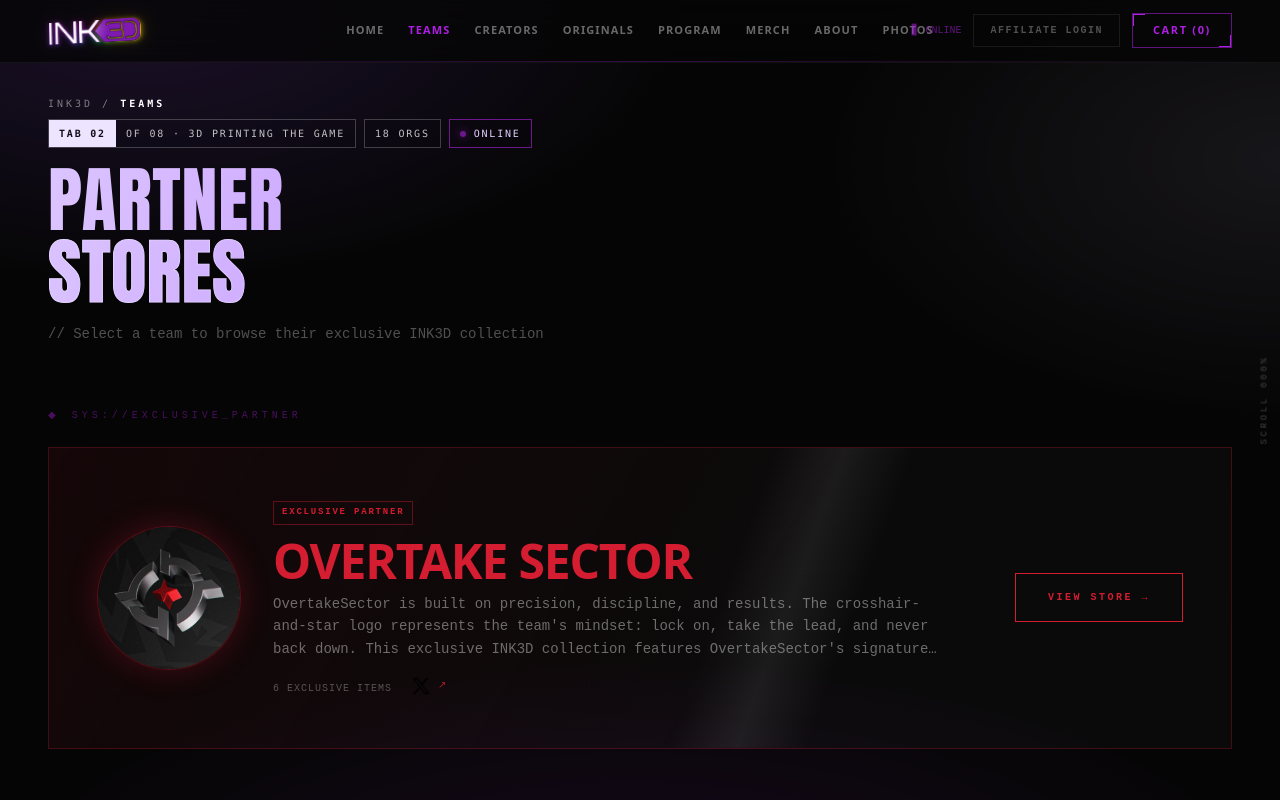
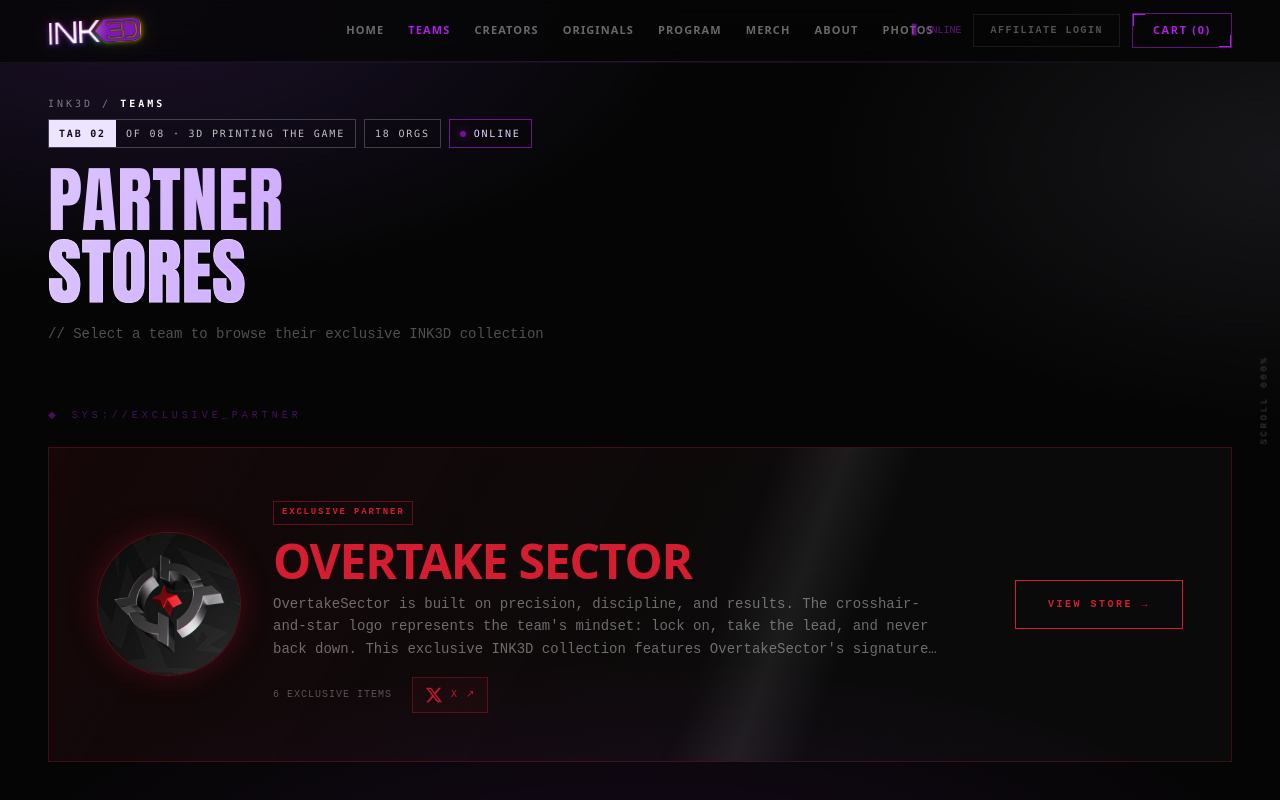
Before and after one commit to L0vKuro/Ink3D, a Next.js app: page /teams in a window 1280 px wide. Shown: the top 800 px of the page. Built offline with nearby package versions, Linux system fonts and the light colour scheme.

Commit message:
Update page.js

```diff
--- a/app/teams/page.js
+++ b/app/teams/page.js
@@ -6,7 +6,11 @@ import Nav from "../components/Nav";
 import Footer from "../components/Footer";
 import ProductImage from "../components/ProductImage";
 import TeamCard from "../components/TeamCard";
+import SocialLinks from "../components/SocialLinks";
 import { useCart } from "../context/CartContext";
+// SOCIAL LINKS: use  social: { label: "X", href: "..." }   for one,
+//               or   socials: [ { label: "X", href: "..." }, { label: "Instagram", href: "..." } ]   for many.
+// X, Instagram, TikTok, YouTube and Twitch icons are drawn automatically from the label.
 const teams = [
   {
     id: "overtakesector",
@@ -54,7 +58,7 @@ const teams = [
     socials: [
       { label: "Instagram", icon: "/insta.png", href: "https://www.instagram.com/earnyourmedal" },
       { label: "X", icon: "/twitter icon.png", href: "https://x.com/EarnYourMedal" },
-      ],
+    ],
     description:"Welcome to the official home of EYM, a competitive gaming brand built for the relentless. Rooted deep in the esports scene, EYM represents grit, tactical dominance, and a unified community of gamers who play to win. Explore our exclusive lineups, connect with the squad, and wear the iconic iron-shield skull logo with pride.",
     items: [
      { name: "KEYCHAIN", price: "$5.00", tag: "KEYCHAIN", image: "/eym-keychain.png" },
@@ -317,27 +321,9 @@ export default function Teams() {
                           {team.description}
                         </p>
                       )}
-                      <div className="flex items-center justify-center md:justify-start gap-5 font-mono-custom text-[10px] tracking-widest text-white/30">
+                      <div className="flex items-center justify-center md:justify-start gap-5 flex-wrap font-mono-custom text-[10px] tracking-widest text-white/30">
                         <span>{team.items.length} EXCLUSIVE ITEMS</span>
-                        {team.social && (
-                          <Link
-                            href={team.social.href}
-                            target="_blank"
-                            rel="noopener noreferrer"
-                            onClick={(e) => e.stopPropagation()}
-                            style={{ color: team.color + 'cc' }}
-                            className="transition-colors"
-                          >
-                            {team.social.icon ? (
-                              <span className="inline-flex items-center gap-2">
-                                <Image src={team.social.icon} alt={team.social.label} width={18} height={18} className="object-contain" />
-                                <span>↗</span>
-                              </span>
-                            ) : (
-                              <>[ {team.social.label} ↗ ]</>
-                            )}
-                          </Link>
-                        )}
+                        <SocialLinks entity={team} color={team.color} />
                       </div>
                     </div>
                     <div
@@ -386,27 +372,8 @@ export default function Teams() {
                 <h2 className="text-4xl md:text-6xl font-black tracking-tight leading-none mb-2" style={{color: selected.color}}>
                   {selected.name.toUpperCase()}
                 </h2>
-                <div className="flex items-center gap-4 flex-wrap">
-                  <p className="font-mono-custom text-white/30 text-xs tracking-widest">{selected.items.length} EXCLUSIVE ITEMS — POWERED BY INK3D</p>
-                  {selected.social && (
-                    <Link
-                      href={selected.social.href}
-                      target="_blank"
-                      rel="noopener noreferrer"
-                      className="font-mono-custom text-[10px] tracking-widest transition-colors"
-                      style={{ color: selected.color + 'aa' }}
-                    >
-                      {selected.social.icon ? (
-                        <span className="inline-flex items-center gap-2">
-                          <Image src={selected.social.icon} alt={selected.social.label} width={18} height={18} className="object-contain" />
-                          <span>↗</span>
-                        </span>
-                      ) : (
-                        <>[ {selected.social.label} ↗ ]</>
-                      )}
-                    </Link>
-                  )}
-                </div>
+                <p className="font-mono-custom text-white/30 text-xs tracking-widest mb-4">{selected.items.length} EXCLUSIVE ITEMS — POWERED BY INK3D</p>
+                <SocialLinks entity={selected} color={selected.color} />
               </div>
             </div>
             {selected.description && (
```
